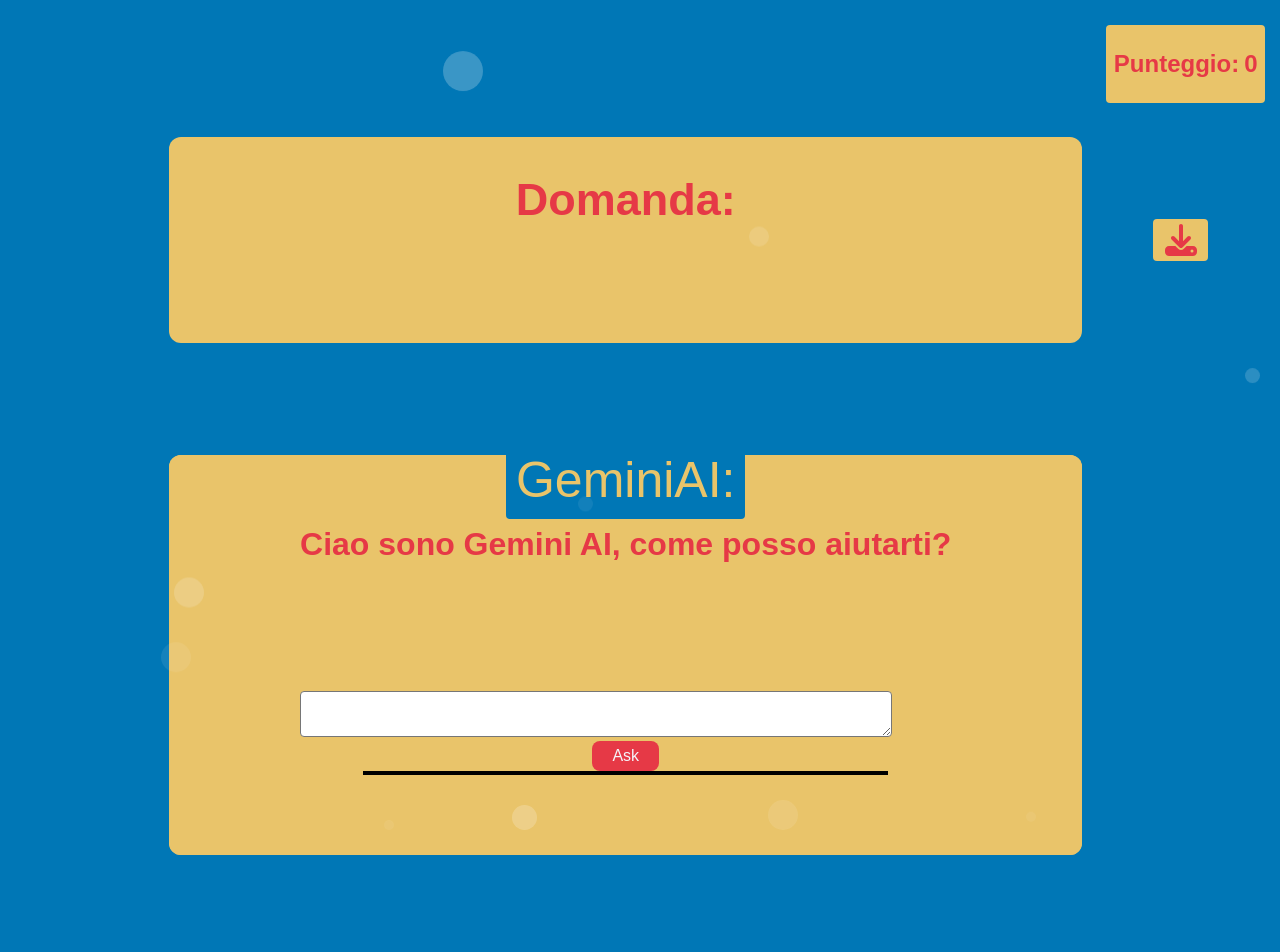
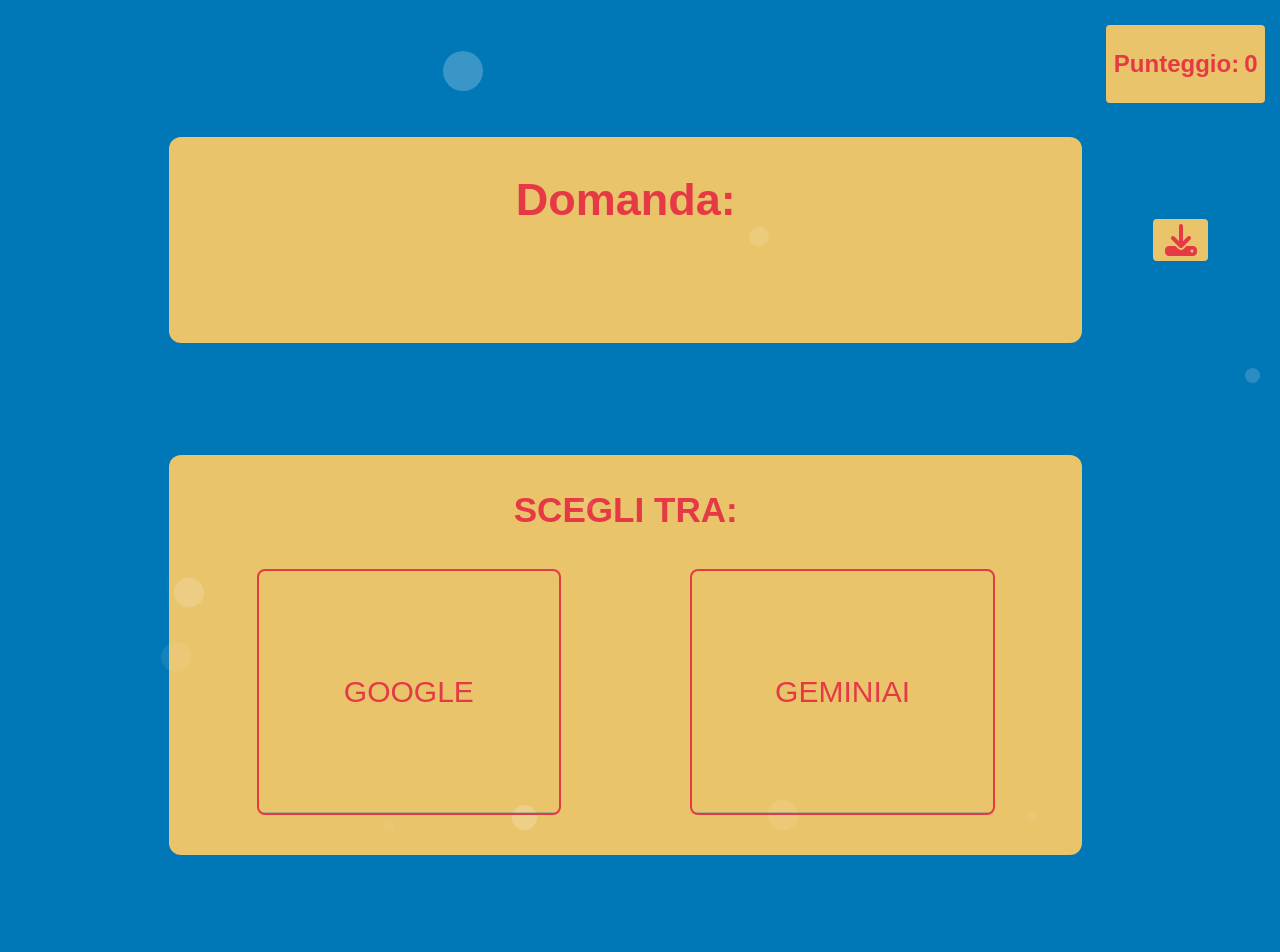
Before and after one commit to Ludosavo/bachelor_project, a Vue app: page /islands/treasure in a window 1280 px wide. Shown: the top 952 px of the page. Built offline with nearby package versions, Linux system fonts and the light colour scheme; a web font is replaced by a local one.

Commit message:
almost all done, fix question treasure island

```diff
--- /dev/null
+++ b/src/ChooseEngine.vue
@@ -0,0 +1,126 @@
+<template>
+  <div>
+    <div id="card" v-if="!selectedCard">
+      <h3>SCEGLI TRA:</h3>
+      <div id="google" @click="selectCard('google')">GOOGLE</div>
+      <div id="gemini" @click="selectCard('gemini')">GEMINIAI</div>
+    </div>
+
+    <!-- Google Card -->
+    <div v-if="selectedCard === 'google'" class="card-display">
+      <div class="engine">Google:</div>
+      <div class="searching">
+        <GoogleCSE />
+      </div>
+      <button @click="goBack">
+        <font-awesome-icon
+          icon="arrow-left"
+          style="font-size: xx-large; color: #f4f4f9"
+        />
+      </button>
+    </div>
+
+    <!-- Gemini Card -->
+    <div v-if="selectedCard === 'gemini'" class="card-display">
+      <div class="engine">GeminiAI:</div>
+      <div class="searching">
+        <GeminiAI />
+      </div>
+      <button @click="goBack">
+        <font-awesome-icon
+          icon="arrow-left"
+          style="font-size: xx-large; color: #f4f4f9"
+        />
+      </button>
+    </div>
+  </div>
+</template>
+
+<script>
+import GeminiAI from "./components/GeminiAI.vue";
+import GoogleCSE from "./components/GoogleCSE.vue";
+import { FontAwesomeIcon } from "@fortawesome/vue-fontawesome";
+
+export default {
+  data() {
+    return {
+      selectedCard: null, // Track the selected card
+    };
+  },
+  methods: {
+    selectCard(card) {
+      this.selectedCard = card; // Set the selected card
+    },
+    goBack() {
+      this.selectedCard = null; // Reset to the main menu
+    },
+  },
+  components: {
+    GoogleCSE,
+    GeminiAI,
+    FontAwesomeIcon,
+  },
+};
+</script>
+
+<style>
+#card {
+  display: grid;
+  grid-template-columns: 1fr 1fr;
+  grid-template-rows: 0.4fr 1fr;
+  width: 95%;
+  font-size: 30px;
+  text-align: center;
+  justify-self: center;
+  background-color: #e9c46a;
+  color: #e63946;
+  border-radius: 8px;
+  height: 400px;
+}
+
+#card h3 {
+  justify-self: center;
+  grid-column: 1 / span 2;
+}
+
+#google,
+#gemini {
+  position: relative; /* Enable positioning for pseudo-element */
+  align-content: center;
+  border: 2px solid #e63946;
+  justify-self: center;
+  width: 60%;
+  border-radius: 8px;
+  padding: 20px;
+  grid-column: span 1;
+  margin-bottom: 40px;
+  overflow: hidden; /* Ensure the wave doesn't spill outside */
+  z-index: 1; /* Maintain stacking context */
+  transition: color 0.3s ease-in-out;
+}
+
+#google:hover,
+#gemini:hover {
+  color: #f4f4f9;
+  border: 2px solid #f4f4f9;
+}
+
+#google::before,
+#gemini::before {
+  content: "";
+  position: absolute;
+  top: 0%; /* Start below the div */
+  left: 0;
+  width: 100%; /* Cover the full width */
+  height: 100%; /* Cover the full height */
+  background: #0077b6;
+  transform: translateY(100%);
+  transition: transform 0.5s ease-in-out;
+  z-index: -1; /* Place the wave behind the text */
+}
+
+#google:hover::before,
+#gemini:hover::before {
+  transform: translateY(0); /* Move into the full div */
+}
+</style>
--- a/src/TreasureIsland.vue
+++ b/src/TreasureIsland.vue
@@ -4,6 +4,7 @@
 import GoogleCSE from "@/components/GoogleCSE.vue";
 import { FontAwesomeIcon } from "@fortawesome/vue-fontawesome";
 import GeminiAI from "./components/GeminiAI.vue";
+import ChooseEngine from "./ChooseEngine.vue";
 
 export default {
   setup() {
@@ -31,6 +32,7 @@
     GeminiAI,
     GoogleCSE,
     FontAwesomeIcon,
+    ChooseEngine,
   },
   computed: {
     scoreText() {
@@ -56,12 +58,12 @@
       }
     },
     updateCurrentQuestionInStore() {
+      console.log("ciccia");
+
       this.dataStore.setCurrentQuestion(this.questionsStore.currentQuestion);
     },
     completed() {
-      console.log("before", this.dataStore.isComplete);
       this.dataStore.setCompletion();
-      console.log("after", this.dataStore.isComplete);
     },
   },
 };
@@ -84,7 +86,7 @@
     <main :class="'island'">
       <div class="question_card">
         <h2>Domanda:</h2>
-        <p>{{ this.questionsStore.currentQuestion }}</p>
+        <p>{{ this.questionsStore.currentQuestion}}</p>
       </div>
       <div class="answer_card">
         <h2>Risposta:</h2>
@@ -95,14 +97,7 @@
         </div>
       </div>
       <div id="search_engine">
-        <div class="engine">Google:</div>
-        <div class="searching">
-          <GoogleCSE />
-        </div>
-      </div>
-      <div id="llm">
-        <div class="engine">GeminiAI:</div>
-        <GeminiAI/>
+        <ChooseEngine />
       </div>
       <div id="score">
         <h2>Punteggio:</h2>
@@ -224,6 +219,10 @@
   justify-content: space-around;
   align-items: flex-end;
 }
+.chooseEngine{
+  grid-column: 2;
+  grid-row: 2;
+}
 
 #score {
   grid-column: 3;
--- a/src/components/GeminiAI.vue
+++ b/src/components/GeminiAI.vue
@@ -72,7 +72,6 @@
   margin-bottom: 5rem;
   justify-self: center;
   width: 80%;
-  border: 2px solid black;
   color: black;
   font-size: 25px;
 }
--- a/src/components/GoogleCSE.vue
+++ b/src/components/GoogleCSE.vue
@@ -13,7 +13,9 @@
       <h3>Search Results:</h3>
       <ul>
         <li v-for="result in results" :key="result.cacheId">
-          <a :href="result.link" @click="saveLink" target="_blank">{{ result.title }}</a>
+          <a :href="result.link" @click="saveLink($event)" target="_blank">{{
+            result.title
+          }}</a>
           <p>{{ result.snippet }}</p>
         </li>
       </ul>
@@ -62,10 +64,9 @@
           this.results = response.data.items;
           console.log(this.query);
           this.noResults = false;
-          console.log(this.results);
+          console.log("results:", this.results);
           // Computing the time
           this.computeSearchTime();
-
         } else {
           this.results = null;
           this.noResults = true;
@@ -94,10 +95,21 @@
       // Resetta il tempo di inizio per future ricerche
       this.startTime = null;
     },
-    saveLink(e) {
-      searchedLink = e.target.href;
-      this.dataStore.addVisitedLink(searchedLink);
-    }
+    saveLink(event) {
+      event.preventDefault();
+      const searchedLink = event.target.href;
+      const dataStore = useDataStore();
+      if (!dataStore.visitedLinks.includes(searchedLink)) {
+        // Save the link if it's not already in the visited links
+        dataStore.addVisitedLink(searchedLink);
+        console.log("Link saved:", searchedLink);
+      } else {
+        console.log("Link already visited:", searchedLink);
+      }
+
+      // Allow the link navigation after saving
+      window.open(searchedLink, "_blank");
+    },
   },
 };
 </script>
--- a/src/main.js
+++ b/src/main.js
@@ -1,20 +1,24 @@
-import './assets/main.css'
+import "./assets/main.css";
 
-import { createApp } from 'vue'
-import App from '@/App.vue'
-import router from '@/config/router'
-import { createPinia } from 'pinia'
+import { createApp } from "vue";
+import App from "@/App.vue";
+import router from "@/config/router";
+import { createPinia } from "pinia";
 
 // Import the Font Awesome core
-import { library } from '@fortawesome/fontawesome-svg-core';
+import { library } from "@fortawesome/fontawesome-svg-core";
 // Import Font Awesome icon component
-import { faArrowRight, faHouse, faDownload} from '@fortawesome/free-solid-svg-icons'
+import {
+  faArrowRight,
+  faArrowLeft,
+  faHouse,
+  faDownload,
+} from "@fortawesome/free-solid-svg-icons";
 
-const pinia = createPinia()
-const app = createApp(App)
+const pinia = createPinia();
+const app = createApp(App);
 
-
-library.add(faArrowRight, faHouse, faDownload);
-app.use(router)
-app.use(pinia)
-app.mount('#app')
+library.add(faArrowRight, faArrowLeft, faHouse, faDownload);
+app.use(router);
+app.use(pinia);
+app.mount("#app");
```
Also changed, not shown: src/stores/questions.js (+2 -14 lines).
